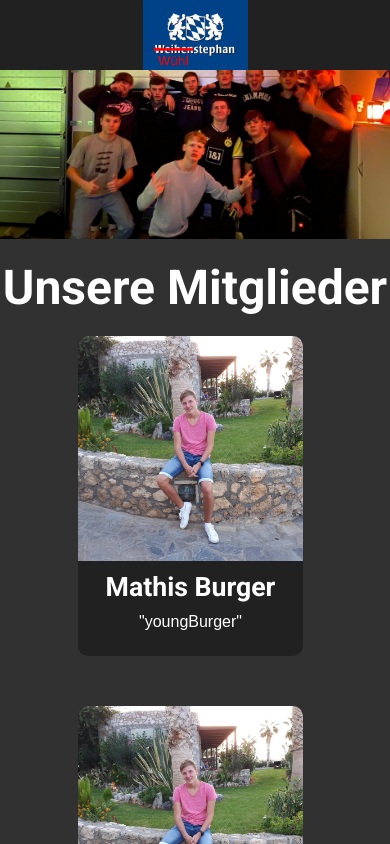
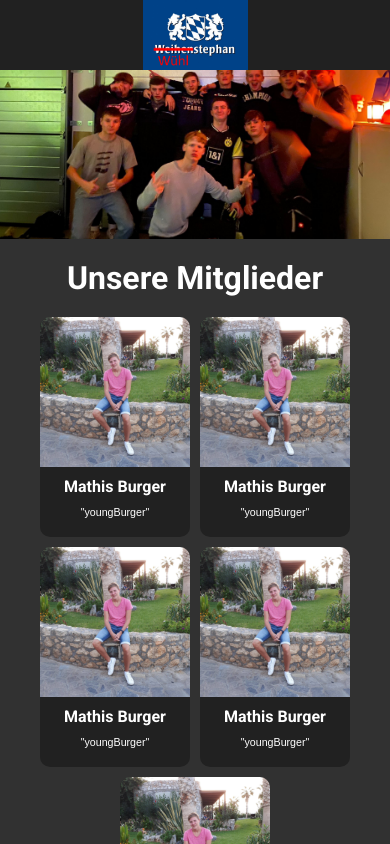
Before and after one commit to MathisBurger/wuelstephan-web, a Next.js app: page / in a window 390 px wide. Shown: the top 844 px of the page. Built offline with nearby package versions, Linux system fonts and the light colour scheme.

Commit message:
[TASK] added mobile view

```diff
--- a/styles/MemberComponent.module.css
+++ b/styles/MemberComponent.module.css
@@ -14,6 +14,7 @@
     gap: 50px;
     flex-wrap: wrap;
     padding-bottom: 50px;
+    align-items: center;
 }
 
 .memberCard {
@@ -48,3 +49,24 @@
     margin: 0;
     padding: 0;
 }
+
+@media only screen and (max-width: 680px) {
+    .componentContainer {
+        width: 100%;
+        gap: 10px;
+        justify-content: center;
+    }
+    .memberCard {
+        width: 150px;
+        height: 200px;
+    }
+    .memberCard h3 {
+        font-size: 12pt;
+    }
+    .memberCard p {
+        font-size: 8pt;
+    }
+    .componentTitle {
+        font-size: 2em;
+    }
+}
```
